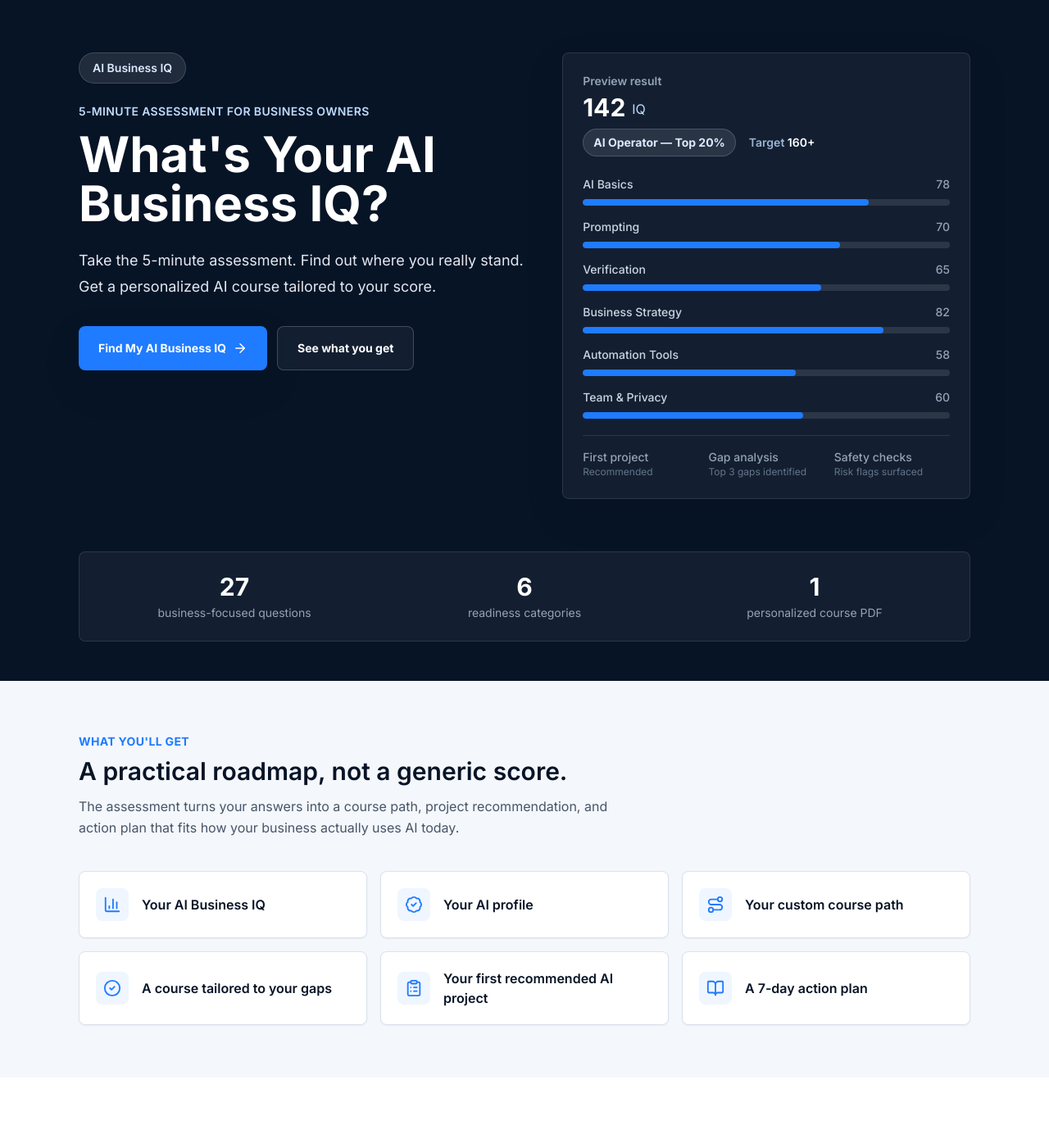
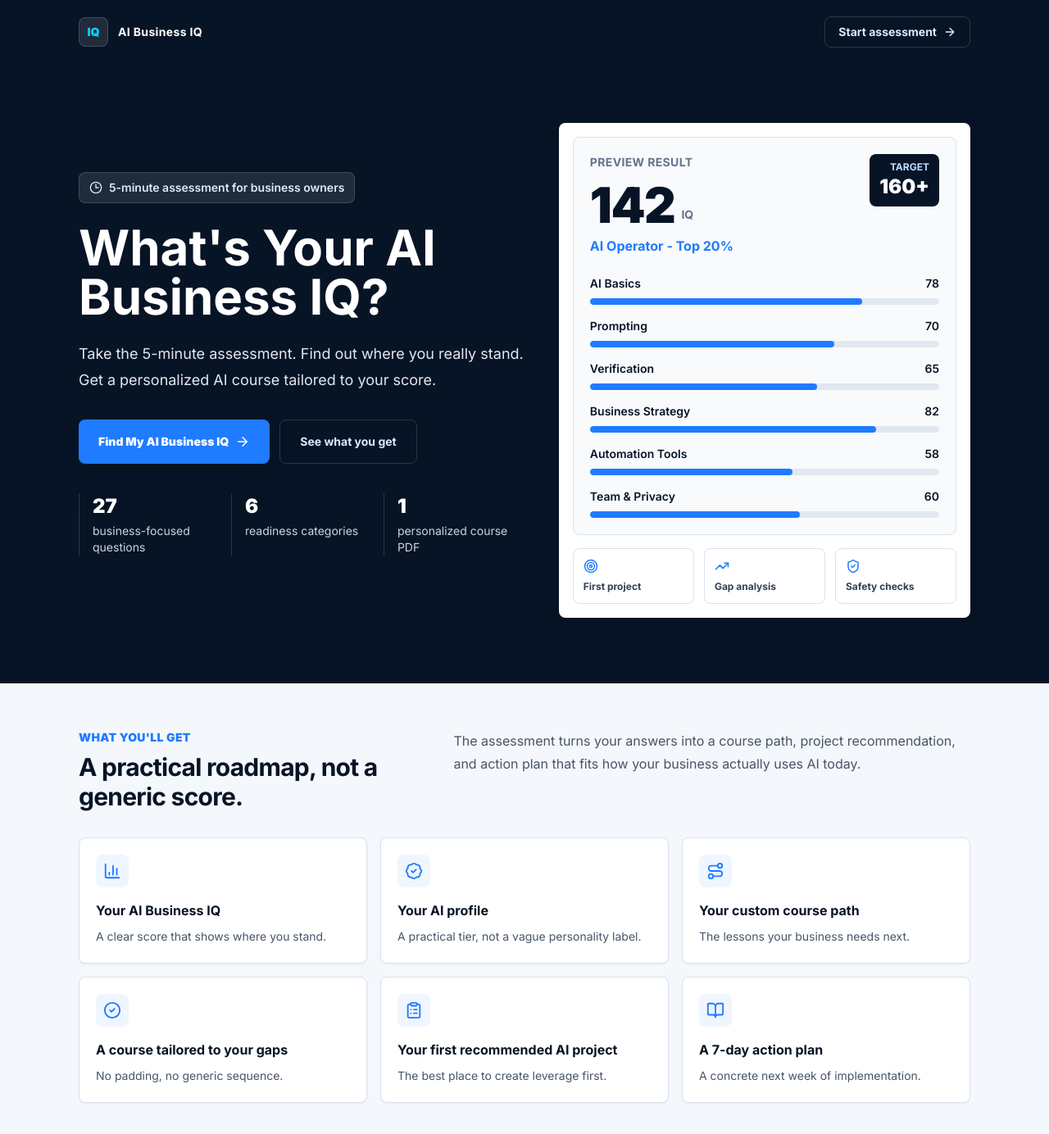
Before and after one commit to yuri799/ai-execution-score, a Next.js app: page / in a window 1280 px wide. Shown: the top 1384 px of the page at 82% size. Before the commit the page ends 1315 px from the top, so only its background shows below. Built offline with nearby package versions, Linux system fonts and the light colour scheme.

Commit message:
modifed files

```diff
--- a/src/app/page.tsx
+++ b/src/app/page.tsx
@@ -1,122 +1,134 @@
 import Link from "next/link";
-import { ArrowRight, BadgeCheck, BarChart3, BookOpen, CheckCircle2, ClipboardList, Route } from "lucide-react";
-
-const stats = [
-  { value: "27", label: "business-focused questions" },
-  { value: "6", label: "readiness categories" },
-  { value: "1", label: "personalized course PDF" },
-];
+import { ArrowRight, BookOpen, ChartColumn, CircleCheck, BadgeCheck, ClipboardList, Route, ShieldCheck, Target, TrendingUp } from "lucide-react";
 
 const outcomes = [
-  { icon: BarChart3, label: "Your AI Business IQ" },
-  { icon: BadgeCheck, label: "Your AI profile" },
-  { icon: Route, label: "Your custom course path" },
-  { icon: CheckCircle2, label: "A course tailored to your gaps" },
-  { icon: ClipboardList, label: "Your first recommended AI project" },
-  { icon: BookOpen, label: "A 7-day action plan" },
+  { icon: ChartColumn, label: "Your AI Business IQ", desc: "A clear score that shows where you stand." },
+  { icon: BadgeCheck, label: "Your AI profile", desc: "A practical tier, not a vague personality label." },
+  { icon: Route, label: "Your custom course path", desc: "The lessons your business needs next." },
+  { icon: CircleCheck, label: "A course tailored to your gaps", desc: "No padding, no generic sequence." },
+  { icon: ClipboardList, label: "Your first recommended AI project", desc: "The best place to create leverage first." },
+  { icon: BookOpen, label: "A 7-day action plan", desc: "A concrete next week of implementation." },
 ];
 
 export default function LandingPage() {
   return (
-    <main className="min-h-screen bg-mist">
+    <main className="min-h-screen bg-mist text-ink">
       <section className="bg-navy text-white">
-        <div className="mx-auto grid min-h-[72vh] max-w-6xl content-center gap-10 px-6 py-16 lg:grid-cols-[1.05fr_0.95fr] lg:px-8">
-          <div>
-            <div className="mb-6 inline-flex rounded-full border border-white/15 bg-white/10 px-4 py-2 text-sm font-semibold text-blue-100">
-              AI Business IQ
+        <div className="mx-auto flex max-w-6xl items-center justify-between px-6 py-5 lg:px-8">
+          <div className="flex items-center gap-3">
+            <span className="grid h-9 w-9 place-items-center rounded-lg border border-white/15 bg-white/10 text-sm font-black text-[#00d4ff]">IQ</span>
+            <span className="text-sm font-bold tracking-wide">AI Business IQ</span>
           </div>
-            <p className="text-sm font-semibold uppercase tracking-wide text-blue-200">5-minute assessment for business owners</p>
-            <h1 className="mt-3 max-w-3xl text-5xl font-bold leading-tight sm:text-6xl">What&apos;s Your AI Business IQ?</h1>
+          <Link href="/quiz" className="hidden items-center gap-2 rounded-lg border border-white/15 px-4 py-2 text-sm font-bold text-blue-100 transition hover:bg-white/10 sm:inline-flex">
+            Start assessment
+            <ArrowRight size={16} />
+          </Link>
+        </div>
+
+        <div className="mx-auto grid max-w-6xl gap-10 px-6 pb-16 pt-8 lg:grid-cols-[1fr_0.92fr] lg:px-8 lg:pb-20 lg:pt-14">
+          <div className="flex flex-col justify-center">
+            <div className="mb-6 inline-flex w-fit items-center gap-2 rounded-lg border border-white/15 bg-white/10 px-3 py-2 text-sm font-semibold text-blue-100">
+              <svg xmlns="http://www.w3.org/2000/svg" width="16" height="16" viewBox="0 0 24 24" fill="none" stroke="currentColor" strokeWidth="2" strokeLinecap="round" strokeLinejoin="round"><circle cx="12" cy="12" r="10" /><polyline points="12 6 12 12 16.5 12" /></svg>
+              5-minute assessment for business owners
+            </div>
+            <h1 className="max-w-3xl text-5xl font-bold leading-[1.02] sm:text-6xl">What&apos;s Your AI Business IQ?</h1>
             <p className="mt-6 max-w-2xl text-lg leading-8 text-slate-200">
               Take the 5-minute assessment. Find out where you really stand. Get a personalized AI course tailored to your score.
             </p>
-            <div className="mt-8 flex flex-wrap gap-3">
-              <Link
-                href="/quiz"
-                className="inline-flex items-center gap-2 rounded-lg bg-electric px-6 py-4 text-sm font-bold text-white shadow-soft transition hover:bg-blue-600"
-              >
+            <div className="mt-8 flex flex-col gap-3 sm:flex-row">
+              <Link href="/quiz" className="inline-flex items-center justify-center gap-2 rounded-lg bg-electric px-6 py-4 text-sm font-black text-white shadow-soft transition hover:bg-blue-600">
                 Find My AI Business IQ
                 <ArrowRight size={18} />
               </Link>
-              <Link
-                href="#outcomes"
-                className="inline-flex items-center gap-2 rounded-lg border border-white/20 bg-white/5 px-6 py-4 text-sm font-bold text-white backdrop-blur-sm transition hover:bg-white/10"
-              >
+              <a href="#outcomes" className="inline-flex items-center justify-center rounded-lg border border-white/15 px-6 py-4 text-sm font-bold text-blue-100 transition hover:bg-white/10">
                 See what you get
-              </Link>
+              </a>
+            </div>
+            <div className="mt-9 grid max-w-2xl gap-3 sm:grid-cols-3">
+              <div className="border-l border-white/15 pl-4">
+                <p className="text-2xl font-black text-white">27</p>
+                <p className="mt-1 text-sm leading-5 text-slate-300">business-focused questions</p>
+              </div>
+              <div className="border-l border-white/15 pl-4">
+                <p className="text-2xl font-black text-white">6</p>
+                <p className="mt-1 text-sm leading-5 text-slate-300">readiness categories</p>
+              </div>
+              <div className="border-l border-white/15 pl-4">
+                <p className="text-2xl font-black text-white">1</p>
+                <p className="mt-1 text-sm leading-5 text-slate-300">personalized course PDF</p>
+              </div>
             </div>
           </div>
 
-          <div className="rounded-lg border border-white/10 bg-white/5 p-6 text-navy shadow-soft backdrop-blur-sm">
-            <p className="text-sm font-semibold text-slate-400">Preview result</p>
-            <div className="mt-1 flex items-end gap-2">
-              <span className="text-3xl font-bold text-white">142</span>
-              <span className="pb-1 text-base text-blue-200">IQ</span>
+          <div className="lg:pt-4">
+            <div className="rounded-lg border border-white/10 bg-white p-4 text-navy shadow-lift">
+              <div className="rounded-lg border border-line bg-slate-50 p-5">
+                <div className="flex items-start justify-between gap-4">
+                  <div>
+                    <p className="text-sm font-bold uppercase tracking-wide text-slate-500">Preview result</p>
+                    <div className="mt-3 flex items-end gap-2">
+                      <span className="text-6xl font-black tracking-tight">142</span>
+                      <span className="pb-2 text-sm font-bold text-slate-500">IQ</span>
                     </div>
-            <div className="mt-2 flex items-center gap-4">
-              <span className="rounded-full bg-blue-50/10 px-3 py-1.5 text-sm font-bold text-blue-100 border border-blue-200/20">AI Operator — Top 20%</span>
-              <span className="text-sm font-semibold text-blue-200/80">Target <span className="text-white">160+</span></span>
+                    <p className="mt-2 font-bold text-electric">AI Operator - Top 20%</p>
+                  </div>
+                  <div className="rounded-lg bg-navy px-3 py-2 text-right text-white">
+                    <p className="text-xs font-bold uppercase text-blue-200">Target</p>
+                    <p className="text-2xl font-black">160+</p>
+                  </div>
                 </div>
                 <div className="mt-6 space-y-4">
-              {["AI Basics", "Prompting", "Verification", "Business Strategy", "Automation Tools", "Team & Privacy"].map((label, index) => {
+                  {["AI Basics", "Prompting", "Verification", "Business Strategy", "Automation Tools", "Team & Privacy"].map((label, i) => {
                     const vals = [78, 70, 65, 82, 58, 60];
                     return (
                       <div key={label}>
-                    <div className="mb-2 flex justify-between text-sm font-medium">
-                      <span className="text-slate-300">{label}</span>
-                      <span className="text-slate-400">{vals[index]}</span>
+                        <div className="mb-2 flex justify-between text-sm font-semibold">
+                          <span>{label}</span>
+                          <span>{vals[i]}</span>
                         </div>
-                    <div className="h-2 overflow-hidden rounded-full bg-white/10">
-                      <div className="h-2 rounded-full bg-electric" style={{ width: `${vals[index]}%` }} />
+                        <div className="h-2 overflow-hidden rounded-full bg-slate-200">
+                          <div className="h-full rounded-full bg-electric" style={{ width: `${vals[i]}%` }} />
                         </div>
                       </div>
                     );
                   })}
                 </div>
-            <div className="mt-5 grid grid-cols-3 gap-3 border-t border-white/10 pt-4">
-              <div>
-                <p className="text-sm font-medium text-slate-400">First project</p>
-                <p className="text-xs text-slate-500">Recommended</p>
               </div>
-              <div>
-                <p className="text-sm font-medium text-slate-400">Gap analysis</p>
-                <p className="text-xs text-slate-500">Top 3 gaps identified</p>
+              <div className="mt-4 grid gap-3 sm:grid-cols-3">
+                <div className="rounded-lg border border-line bg-white p-3">
+                  <Target size={18} className="text-electric" />
+                  <p className="mt-2 text-xs font-bold text-slate-700">First project</p>
                 </div>
-              <div>
-                <p className="text-sm font-medium text-slate-400">Safety checks</p>
-                <p className="text-xs text-slate-500">Risk flags surfaced</p>
+                <div className="rounded-lg border border-line bg-white p-3">
+                  <TrendingUp size={18} className="text-electric" />
+                  <p className="mt-2 text-xs font-bold text-slate-700">Gap analysis</p>
+                </div>
+                <div className="rounded-lg border border-line bg-white p-3">
+                  <ShieldCheck size={18} className="text-electric" />
+                  <p className="mt-2 text-xs font-bold text-slate-700">Safety checks</p>
                 </div>
               </div>
             </div>
           </div>
-
-        <div className="mx-auto max-w-6xl px-6 pb-12 lg:px-8">
-          <div className="grid grid-cols-3 gap-6 rounded-lg border border-white/10 bg-white/5 p-6 backdrop-blur-sm">
-            {stats.map(({ value, label }) => (
-              <div key={label} className="text-center">
-                <p className="text-3xl font-bold text-white">{value}</p>
-                <p className="mt-1 text-sm text-slate-400">{label}</p>
-              </div>
-            ))}
-          </div>
         </div>
       </section>
 
-      <section id="outcomes" className="mx-auto max-w-6xl px-6 py-16 lg:px-8">
-        <div className="mb-10">
-          <p className="text-sm font-bold uppercase tracking-wide text-electric">What You&apos;ll Get</p>
-          <h2 className="mt-2 text-3xl font-semibold text-navy">A practical roadmap, not a generic score.</h2>
-          <p className="mt-3 max-w-2xl leading-relaxed text-slate-600">
-            The assessment turns your answers into a course path, project recommendation, and action plan that fits how your business actually uses AI today.
-          </p>
+      <section id="outcomes" className="mx-auto max-w-6xl px-6 py-14 lg:px-8">
+        <div className="mb-8 grid gap-4 lg:grid-cols-[0.7fr_1fr]">
+          <div>
+            <p className="text-sm font-black uppercase tracking-wide text-electric">What You&apos;ll Get</p>
+            <h2 className="mt-2 text-3xl font-bold tracking-tight text-navy">A practical roadmap, not a generic score.</h2>
+          </div>
+          <p className="text-base leading-7 text-slate-600">The assessment turns your answers into a course path, project recommendation, and action plan that fits how your business actually uses AI today.</p>
         </div>
         <div className="grid gap-4 sm:grid-cols-2 lg:grid-cols-3">
-          {outcomes.map(({ icon: Icon, label }) => (
-            <div key={label} className="flex items-center gap-4 rounded-lg border border-line bg-white p-5 shadow-sm">
-              <span className="flex h-10 w-10 shrink-0 items-center justify-center rounded-lg bg-blue-50">
-                <Icon className="text-electric" size={22} />
-              </span>
-              <p className="font-semibold text-navy">{label}</p>
+          {outcomes.map(({ icon: Icon, label, desc }) => (
+            <div key={label} className="rounded-lg border border-line bg-white p-5 shadow-sm transition hover:-translate-y-0.5 hover:shadow-soft">
+              <div className="grid h-10 w-10 place-items-center rounded-lg bg-blue-50 text-electric">
+                <Icon size={22} />
+              </div>
+              <p className="mt-4 font-bold text-navy">{label}</p>
+              <p className="mt-2 text-sm leading-6 text-slate-600">{desc}</p>
             </div>
           ))}
         </div>
--- a/src/components/IqBellCurve.tsx
+++ b/src/components/IqBellCurve.tsx
@@ -84,22 +84,14 @@ export function IqBellCurve({ score }: IqBellCurveProps) {
         </text>
 
         <line x1={leftPad} x2={width - rightPad} y1={baseline + 18} y2={baseline + 18} stroke="#cbd5e1" strokeWidth="1" />
-        {ticks.map((tick) => {
-          const isAverage = tick === 100;
-          return (
-            <g key={tick}>
-              <line x1={xFor(tick)} x2={xFor(tick)} y1={baseline + 12} y2={baseline + 24} stroke="#94a3b8" strokeWidth="1" strokeDasharray={isAverage ? "5 7" : undefined} />
-              {isAverage ? (
-                <text x={xFor(tick)} y={baseline + 42} textAnchor="middle" fill="#64748b" fontSize="12" fontWeight="700">
-                  Avg
-                </text>
-              ) : null}
-              <text x={xFor(tick)} y={isAverage ? baseline + 60 : baseline + 46} textAnchor="middle" fill="#64748b" fontSize="14" fontWeight="700">
-                {tick}
-              </text>
-            </g>
-          );
-        })}
+        {ticks.map((tick) => (
+          <g key={tick}>
+            <line x1={xFor(tick)} x2={xFor(tick)} y1={baseline + 12} y2={baseline + 24} stroke="#94a3b8" strokeWidth="1" />
+            <text x={xFor(tick)} y={baseline + 46} textAnchor="middle" fill="#64748b" fontSize="14" fontWeight="700">
+              {tick}
+            </text>
+          </g>
+        ))}
       </svg>
       <p className="mt-4 text-sm leading-6 text-slate-600">
         The average AI Business IQ across business owners is 100. The top 1% scores above 190. To stay ahead of the curve, you want to be in the top 5% (160+).
```
Lines whose indentation alone changed are shown as unchanged.
